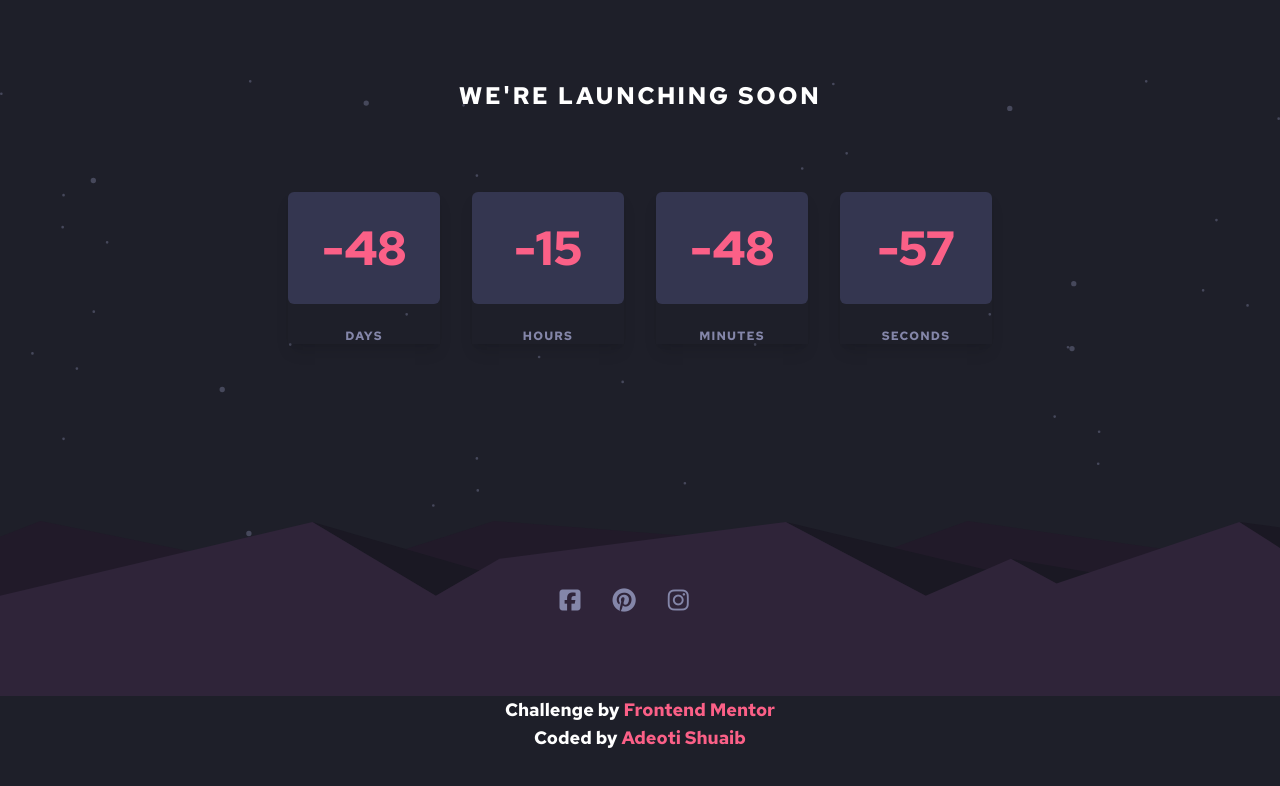
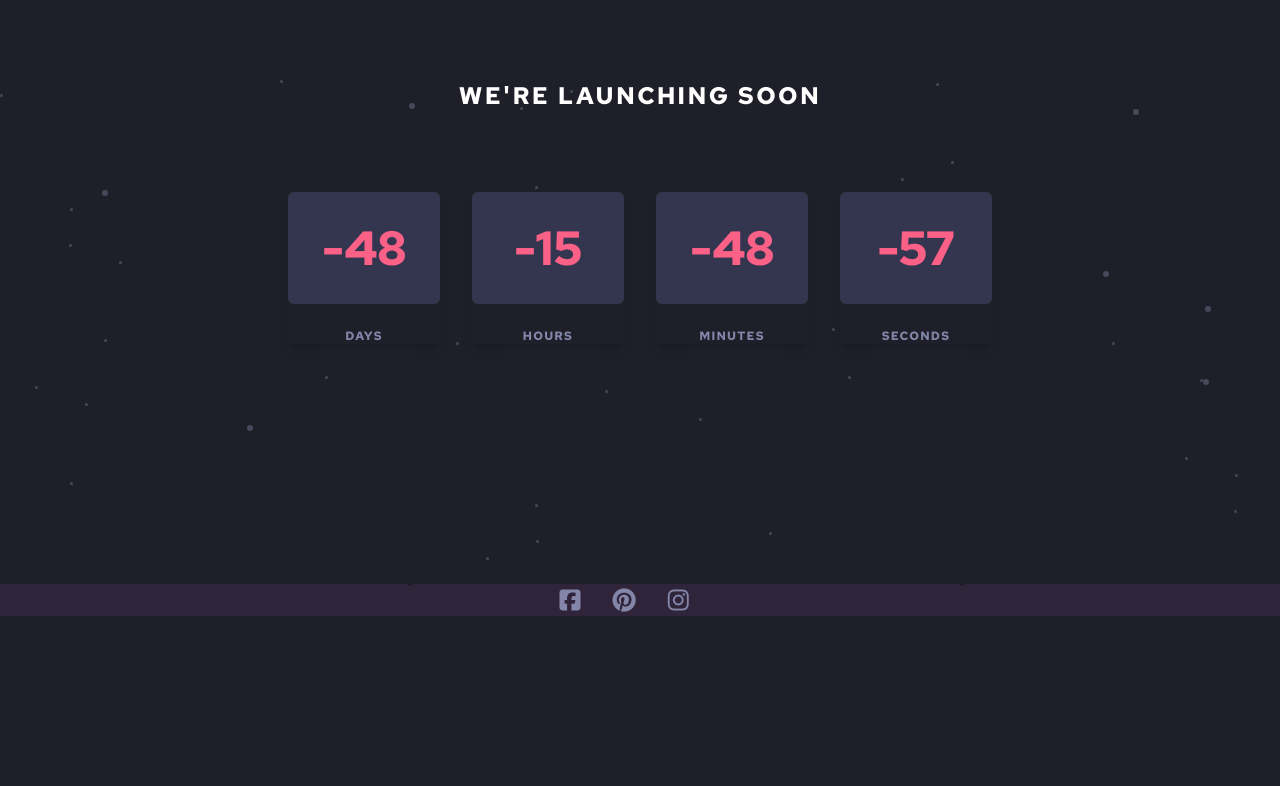
Before and after one commit to JustShuaib/launch-countdown, a plain HTML site: page index.html in a window 1280 px wide. Drawn offline with Linux system fonts and the light colour scheme.

Commit message:
Included some files not formerly tracked

```diff
--- a/index.html
+++ b/index.html
@@ -17,10 +17,9 @@
     <link rel="stylesheet" href="style.css" />
   </head>
   <body>
-    <img src="./images/bg-stars.svg" class="absolute -z-10" alt="" />
     <main class="mt-20">
       <h1>We're launching soon</h1>
-      <section class="main-section">
+      <div class="main-section">
         <article>
           <h2 id="day"></h2>
           <p>DAYS</p>
@@ -37,26 +36,15 @@
           <h2 id="seconds"></h2>
           <p class="text-pry-grayish-blue">SECONDS</p>
         </article>
-      </section>
-      <section class="footer-section">
-        <img src="./images/pattern-hills.svg" class="bg-img" alt="" />
-
+      </div>
+      <footer class="footer-section">
         <i
           class="fa-brands fa-facebook-square text-pry-grayish-blue hover:text-pry-soft-red"
         ></i>
         <i class="fa-brands fa-pinterest"></i>
         <i class="fa-brands fa-instagram"></i>
-      </section>
+      </footer>
     </main>
-
-    <div class="attribution">
-      Challenge by
-      <a href="https://www.frontendmentor.io?ref=challenge" target="_blank"
-        >Frontend Mentor</a
-      >
-      <br />
-      Coded by <a href="https://github.com/JustShuaib">Adeoti Shuaib</a>
-    </div>
     <script src="./countdown.js"></script>
   </body>
 </html>
```
Also changed, not shown: style.css, 1 other file.
